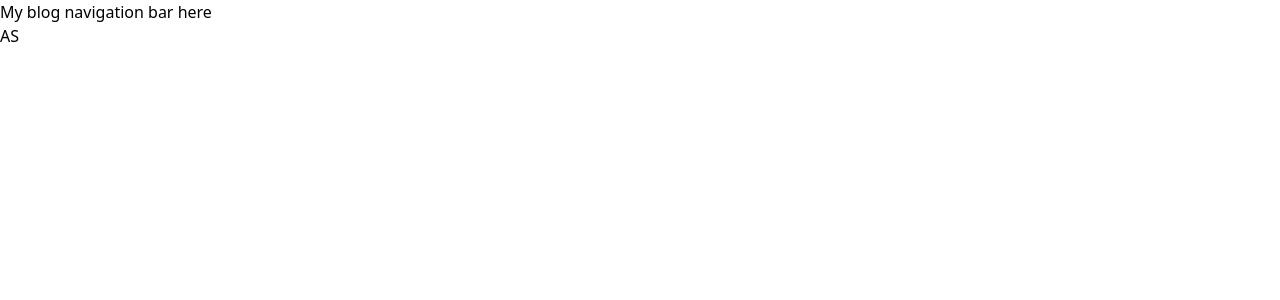
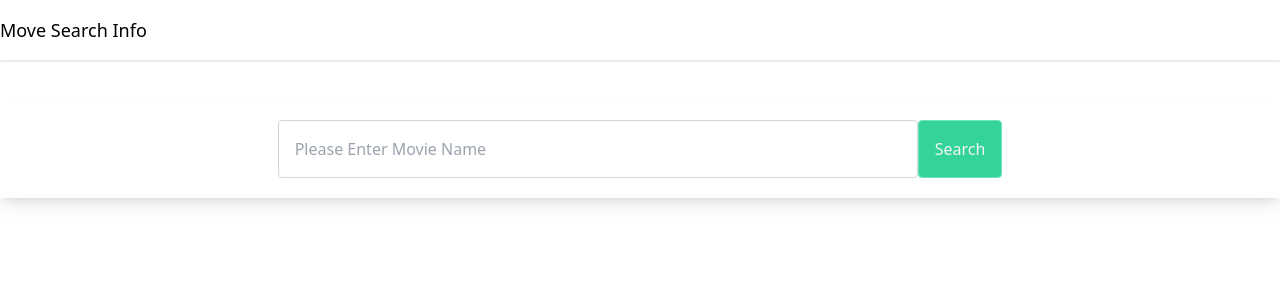
Before and after one commit to AminModaresi/movie-app, a Nuxt app: page / in a window 1280 px wide. Shown: the top 300 px of the page. Built offline with nearby package versions, Linux system fonts and the light colour scheme.

Commit message:
Creata Search box

```diff
--- a/layouts/default.vue
+++ b/layouts/default.vue
@@ -1,6 +1,12 @@
 <template>
     <div>
-        <div>My blog navigation bar here</div>
+        <div class="shadow py-4">
+            <div class="container mx-auto">
+                <p class="text-lg">
+                    Move Search Info
+                </p>
+            </div>
+        </div>
         <Nuxt />
     </div>
 </template>
--- a/pages/index.vue
+++ b/pages/index.vue
@@ -1,6 +1,15 @@
 <template>
   <div>
-    AS
+      <section class="py-10">
+        <div class="container mx-auto">
+          <div class="py-5 text-center shadow-lg">
+            <input type="text" class="border border-gray-300 w-1/2 mx-auto p-4 rounded" placeholder="Please Enter Movie Name">
+            <button class="border border-green-300 bg-green-400 text-gray-100 rounded p-4">
+              Search
+            </button>
+          </div>
+        </div>
+      </section>
   </div>
 </template>
 
```
